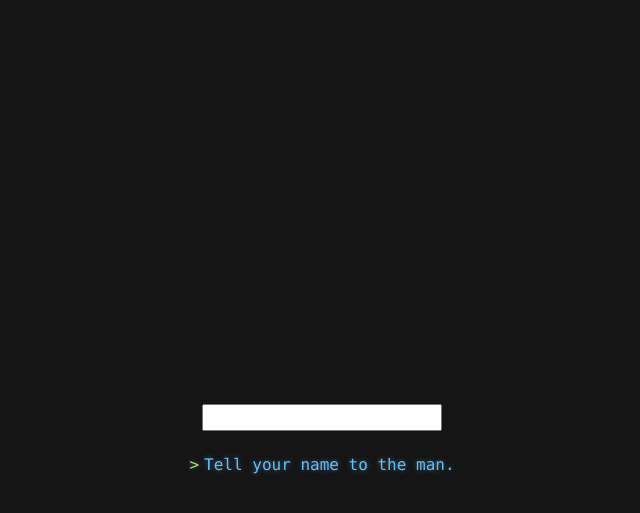
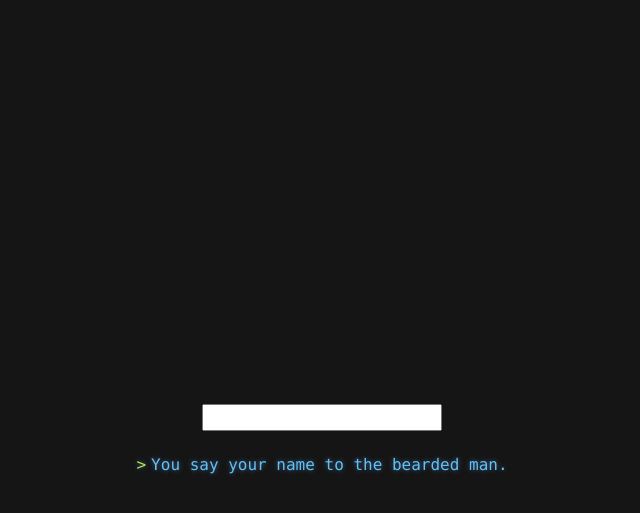
Before and after one commit to yvesgurcan/adventure, a Jekyll site: the page built from your-name.md, in a window 1280 px wide. Shown: the top 513 px of the page, without its empty margins (318-958 px from the left). Built offline with Jekyll 4.4.1, drawn with Linux system fonts in a browser that asks for light colours; our own code applies the rules of GitHub Pages for plain Markdown files.

Commit message:
Update your-name.md

```diff
--- a/your-name.md
+++ b/your-name.md
@@ -2,6 +2,6 @@
     <div class="centered">
         <input id="name">
         <br />
-        <button type="submit">Tell your name to the man.</button>
+        <button type="submit">You say your name to the bearded man.</button>
     </div>
 </form>
```
